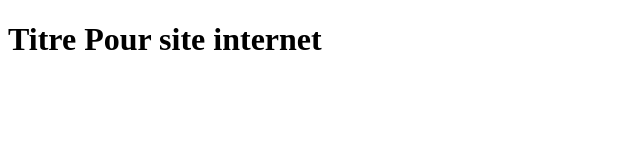
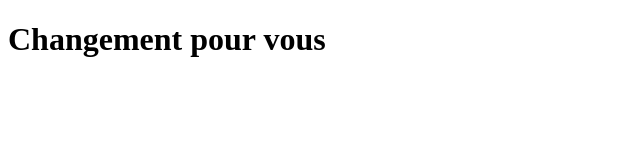
Before and after one commit to IMarty/Example-Nortmal, a plain HTML site: page index.html in a window 1280 px wide. Shown: the whole page, without its empty margins (0-640 px from the left). Drawn offline with Linux system fonts and the light colour scheme.

Commit message:
title cvhjange

```diff
--- a/index.html
+++ b/index.html
@@ -8,7 +8,7 @@
 </head>
 
 <body>
-  <h1>Titre Pour site internet</h1>
+  <h1>Changement pour vous</h1>
 </body>
 
 </html>
```
